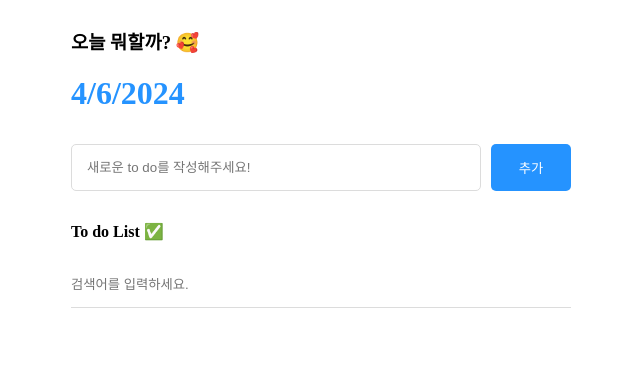
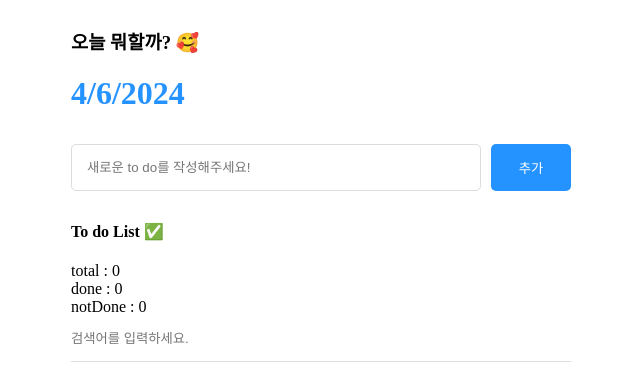
Before and after one commit to yunamoon/Modern-JavaScript-Deep-Dive2024-, a React (Vite) app in the folder to-do-list/: page / in a window 1280 px wide. Shown: the top 382 px of the page, without its empty margins (319-959 px from the left). Built offline with nearby package versions, Linux system fonts and the light colour scheme.

Commit message:
update usecallback

```diff
--- a/to-do-list/src/App.jsx
+++ b/to-do-list/src/App.jsx
@@ -1,4 +1,4 @@
-import { useRef, useReducer} from 'react';
+import { useRef, useReducer, useCallback} from 'react';
 import './App.css'
 import Editor from './components/editor/Editor'
 import Header from './components/header/Header'
@@ -25,7 +25,7 @@ function App() {
   const idRef = useRef(1);
 
 
-  const onCreate = (content) => {
+  const onCreate =  (content) => {
     dispatch({
       type : "CREATE",
       data : {
@@ -37,19 +37,19 @@ function App() {
     })
   };
 
-  const onUpdate = (targetId) => {
+  const onUpdate = useCallback ((targetId) => {
     dispatch({
       type:"UPDATE",
       targetId : targetId
     })
-  };
+  });
 
-  const onDelete = (targetId) => {
+  const onDelete = useCallback ((targetId) => {
     dispatch({
       type:"DELETE",
       targetId : targetId,
     })
-  }
+  });
 
   return (
     <div className='App'>
--- a/to-do-list/src/components/header/Header.jsx
+++ b/to-do-list/src/components/header/Header.jsx
@@ -1,3 +1,4 @@
+import { memo } from 'react';
 import './Header.css';
 
 const Header = () => {
@@ -9,4 +10,4 @@ const Header = () => {
   )
 }
 
-export default Header
+export default memo(Header);
--- a/to-do-list/src/components/list/List.jsx
+++ b/to-do-list/src/components/list/List.jsx
@@ -1,4 +1,4 @@
-import { useState } from 'react';
+import { useMemo, useState } from 'react';
 import './List.css';
 import Item from './item/Item';
 
@@ -20,9 +20,27 @@ const List = ({items, onUpdate , onDelete}) => {
 
  const filteredItems = getFilter();
 
+ const {total, done, notDone} =
+  useMemo(()=> {
+    console.log("ㅇㅋ");
+    const total = items.length;
+    const done = items.filter((item)=> item.isDone).length;
+    const notDone = total - done;
+    return {
+      total,
+      done,
+      notDone
+    }
+  }, [items]);
+
   return (
     <div className='List'>
       <h4>To do List ✅</h4>
+      <div>
+        <div>total : {total}</div>
+        <div>done : {done}</div>
+        <div>notDone : {notDone}</div>
+      </div>
       <input
       value={search}
       onChange={onChangeSearch}
--- a/to-do-list/src/components/list/item/Item.jsx
+++ b/to-do-list/src/components/list/item/Item.jsx
@@ -1,3 +1,4 @@
+import { memo } from 'react';
 import './Item.css';
 
 const Item = ({ id, isDone, content, date, onUpdate, onDelete}) => {
@@ -22,4 +23,4 @@ const Item = ({ id, isDone, content, date, onUpdate, onDelete}) => {
   )
 }
 
-export default Item
+export default memo(Item);
```
